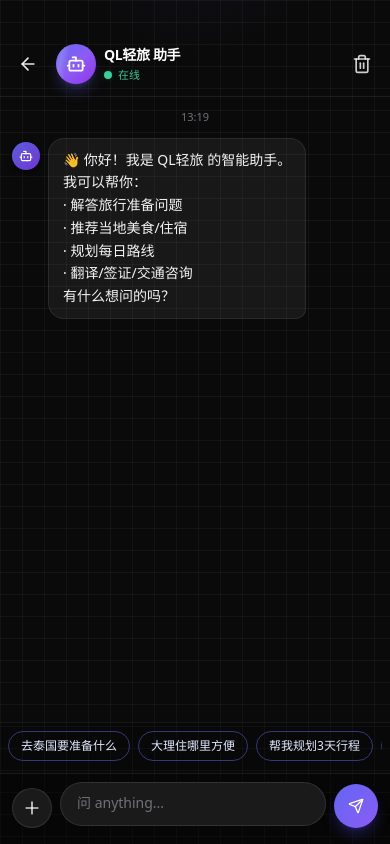
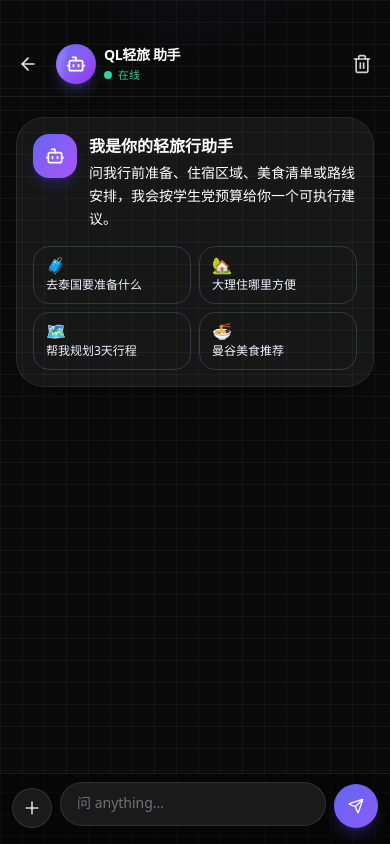
Before and after one commit to lanbeluna/sunshine, a React (Vite) app: page /assistant in a window 390 px wide. Built offline with nearby package versions, Linux system fonts and the light colour scheme; a web font is replaced by a local one.

Commit message:
Polish mobile app UI

```diff
--- a/src/components/explore/MasonryGrid.tsx
+++ b/src/components/explore/MasonryGrid.tsx
@@ -11,7 +11,7 @@ type Props = {
 export function MasonryGrid({ items, onToggleLike, onToggleCollect, onOpenItem }: Props) {
   return (
     <div className="px-4 pt-3">
-      <div className="columns-2 gap-3 [column-fill:_balance] sm:columns-2 md:mx-auto md:max-w-3xl md:columns-3">
+      <div className="columns-2 gap-3 [column-fill:_balance]">
         {items.map((item, index) => (
           <FeedCard
             key={item.id}
--- a/src/components/explore/SearchBar.tsx
+++ b/src/components/explore/SearchBar.tsx
@@ -13,7 +13,16 @@ type Props = {
 
 export function SearchBar({ value, onChange, onRefresh, onMessageClick, hasUnread = true }: Props) {
   return (
-    <div className="sticky top-0 z-20 border-b border-wander-border/80 bg-wander-bg/90 px-4 pb-3 pt-[max(0.75rem,env(safe-area-inset-top))] backdrop-blur-md">
+    <div className="sticky top-0 z-20 border-b border-wander-border/80 bg-wander-bg/92 px-4 pb-3 pt-[max(0.75rem,env(safe-area-inset-top))] backdrop-blur-md">
+      <div className="mb-3 flex items-end justify-between gap-3">
+        <div className="min-w-0">
+          <p className="text-[11px] font-semibold uppercase tracking-[0.18em] text-wander-brand">QL轻旅</p>
+          <h1 className="mt-1 truncate text-xl font-bold tracking-tight text-white">今天想去哪儿？</h1>
+        </div>
+        <p className="shrink-0 rounded-full border border-white/10 bg-white/[0.04] px-2.5 py-1 text-[11px] text-wander-secondary">
+          灵感地图
+        </p>
+      </div>
       <div className="flex items-center gap-2">
         <label className="relative min-w-0 flex-1">
           <Search className="pointer-events-none absolute left-3.5 top-1/2 h-4 w-4 -translate-y-1/2 text-wander-muted" />
--- a/src/components/layout/BottomNav.tsx
+++ b/src/components/layout/BottomNav.tsx
@@ -50,7 +50,7 @@ export function BottomNav() {
     <nav
       className={cn(
         'fixed bottom-0 left-1/2 z-50 w-full max-w-[430px] -translate-x-1/2 safe-bottom backdrop-blur-xl',
-        light ? 'border-t border-zinc-200/90 bg-white/80' : 'border-t border-white/5 bg-black/60'
+        light ? 'border-t border-zinc-200/90 bg-white/86' : 'border-t border-white/8 bg-black/72'
       )}
       aria-label="主导航"
     >
@@ -84,8 +84,8 @@ export function BottomNav() {
                 aria-hidden
               />
               <motion.span
-                className="pointer-events-none absolute inset-0 rounded-full bg-gradient-to-br from-wander-brand via-wander-violet to-wander-lilac opacity-45 blur-md"
-                animate={{ scale: [1, 1.12, 1], opacity: [0.38, 0.55, 0.38] }}
+                className="pointer-events-none absolute inset-0 rounded-full bg-gradient-to-br from-wander-brand via-wander-violet to-wander-lilac opacity-35 blur-md"
+                animate={{ scale: [1, 1.08, 1], opacity: [0.24, 0.4, 0.24] }}
                 transition={{ duration: 2.2, repeat: Infinity, ease: 'easeInOut' }}
               />
               <button
--- a/src/pages/AiAssistantPage.tsx
+++ b/src/pages/AiAssistantPage.tsx
@@ -40,6 +40,8 @@ const QUICK_PROMPTS = [
   '廉航行李怎么省',
   '欧洲防盗有什么习惯',
 ];
+
+const QUICK_PROMPT_ICONS = ['🧳', '🏡', '🗺️', '🍜', '🛂', '👨‍👩‍👧', '🎒', '🔒'];
 
 const TYPE_MS = 20;
 const FIVE_MIN = 5 * 60 * 1000;
@@ -181,6 +183,7 @@ export default function AiAssistantPage() {
   const [sendBurst, setSendBurst] = useState(false);
   const [quickKeys, setQuickKeys] = useState(() => QUICK_PROMPTS.map((t, i) => ({ id: `q-${i}`, text: t })));
   const [inputFocus, setInputFocus] = useState(false);
+  const isFreshChat = messages.length === 1 && messages[0]?.role === 'assistant' && !typing && !streaming;
 
   const scrollBottom = useCallback(() => {
     const el = scrollRef.current;
@@ -322,9 +325,44 @@ export default function AiAssistantPage() {
       </header>
 
       {/* 消息 */}
-      <div ref={scrollRef} className="min-h-0 flex-1 overflow-y-auto overscroll-contain px-3 py-2">
+      <div ref={scrollRef} className="min-h-0 flex-1 overflow-y-auto overscroll-contain px-3 py-3">
         <div className="mx-auto flex w-full flex-col gap-2 pb-4">
-          {messages.map((m, idx) => {
+          {isFreshChat ? (
+            <section className="px-1 pt-2">
+              <div className="overflow-hidden rounded-[1.75rem] border border-white/[0.08] bg-white/[0.055] p-4 shadow-2xl shadow-black/20">
+                <div className="flex items-start gap-3">
+                  <div className="flex h-11 w-11 shrink-0 items-center justify-center rounded-2xl bg-gradient-to-br from-indigo-500 via-violet-500 to-purple-500 shadow-lg shadow-indigo-700/30">
+                    <Bot className="h-5 w-5" />
+                  </div>
+                  <div className="min-w-0">
+                    <p className="text-base font-bold text-white">我是你的轻旅行助手</p>
+                    <p className="mt-1 text-sm leading-relaxed text-white/68">
+                      问我行前准备、住宿区域、美食清单或路线安排，我会按学生党预算给你一个可执行建议。
+                    </p>
+                  </div>
+                </div>
+                <div className="mt-4 grid grid-cols-2 gap-2">
+                  {quickKeys.slice(0, 4).map((q, i) => (
+                    <motion.button
+                      key={q.id}
+                      type="button"
+                      layout
+                      onClick={() => onQuickPick(q.text, q.id)}
+                      whileTap={{ scale: 0.96 }}
+                      className="min-h-[58px] rounded-2xl border border-indigo-300/20 bg-black/22 px-3 py-2 text-left text-xs font-medium leading-snug text-indigo-50 transition active:bg-indigo-500/20"
+                    >
+                      <span className="mb-1 block text-base leading-none" aria-hidden>
+                        {QUICK_PROMPT_ICONS[i]}
+                      </span>
+                      {q.text}
+                    </motion.button>
+                  ))}
+                </div>
+              </div>
+            </section>
+          ) : null}
+
+          {!isFreshChat && messages.map((m, idx) => {
             const prev = messages[idx - 1];
             const showTime = !prev || m.createdAt - prev.createdAt >= FIVE_MIN;
             return (
@@ -422,7 +460,7 @@ export default function AiAssistantPage() {
       </div>
 
       {/* 快捷问题 */}
-      <div className="shrink-0 border-t border-white/[0.06] bg-black/20 px-2 py-2">
+      <div className={cn('shrink-0 border-t border-white/[0.06] bg-black/20 px-2 py-2', isFreshChat && 'hidden')}>
         <div className="mx-auto flex w-full gap-2 overflow-x-auto pb-1 scrollbar-none">
           {quickKeys.map((q) => (
             <motion.button
```
